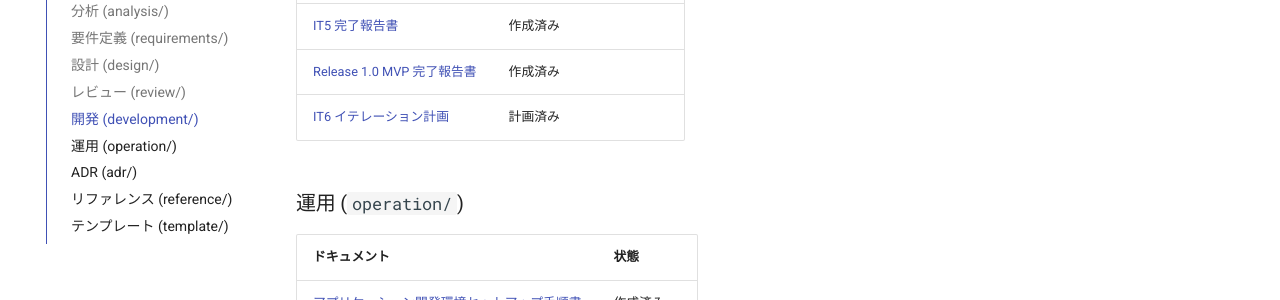
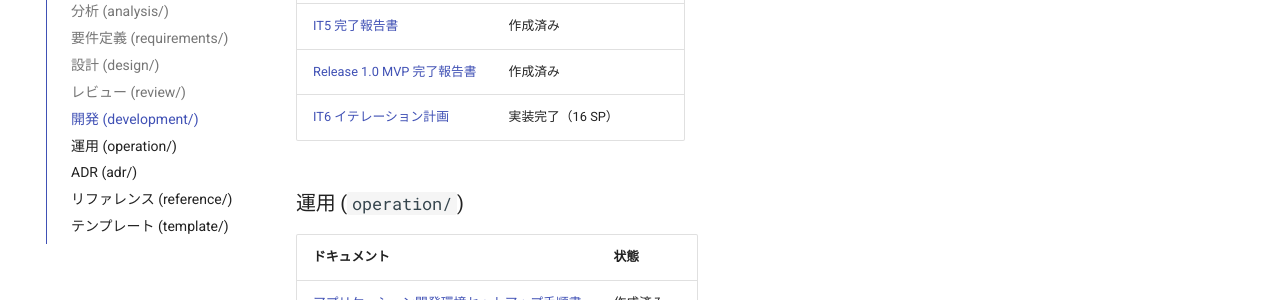
Before and after one commit to k2works/case-study-sdd-development, an MkDocs documentation site: the page built from docs/index.md, in a window 1280 px wide and 900 px high, scrolled down 3465 px. Shown: the part 151-451 px from the top of the window. Built offline with MkDocs 1.6.1 and Material for MkDocs 9.7.7, drawn with Linux system fonts in a browser that asks for light colours; comment, search, counter and statistics services are not loaded.

Commit message:
docs(sync): IT6 実装完了を docs/index.md に反映

```diff
--- a/docs/index.md
+++ b/docs/index.md
@@ -91,7 +91,7 @@
 | [IT5 ふりかえり](./development/iteration_retrospective-5.md) | 作成済み |
 | [IT5 完了報告書](./development/iteration_report-5.md) | 作成済み |
 | [Release 1.0 MVP 完了報告書](./development/release_report-1_0.md) | 作成済み |
-| [IT6 イテレーション計画](./development/iteration_plan-6.md) | 計画済み |
+| [IT6 イテレーション計画](./development/iteration_plan-6.md) | 実装完了（16 SP） |
 
 ### 運用 (`operation/`)
 
```
